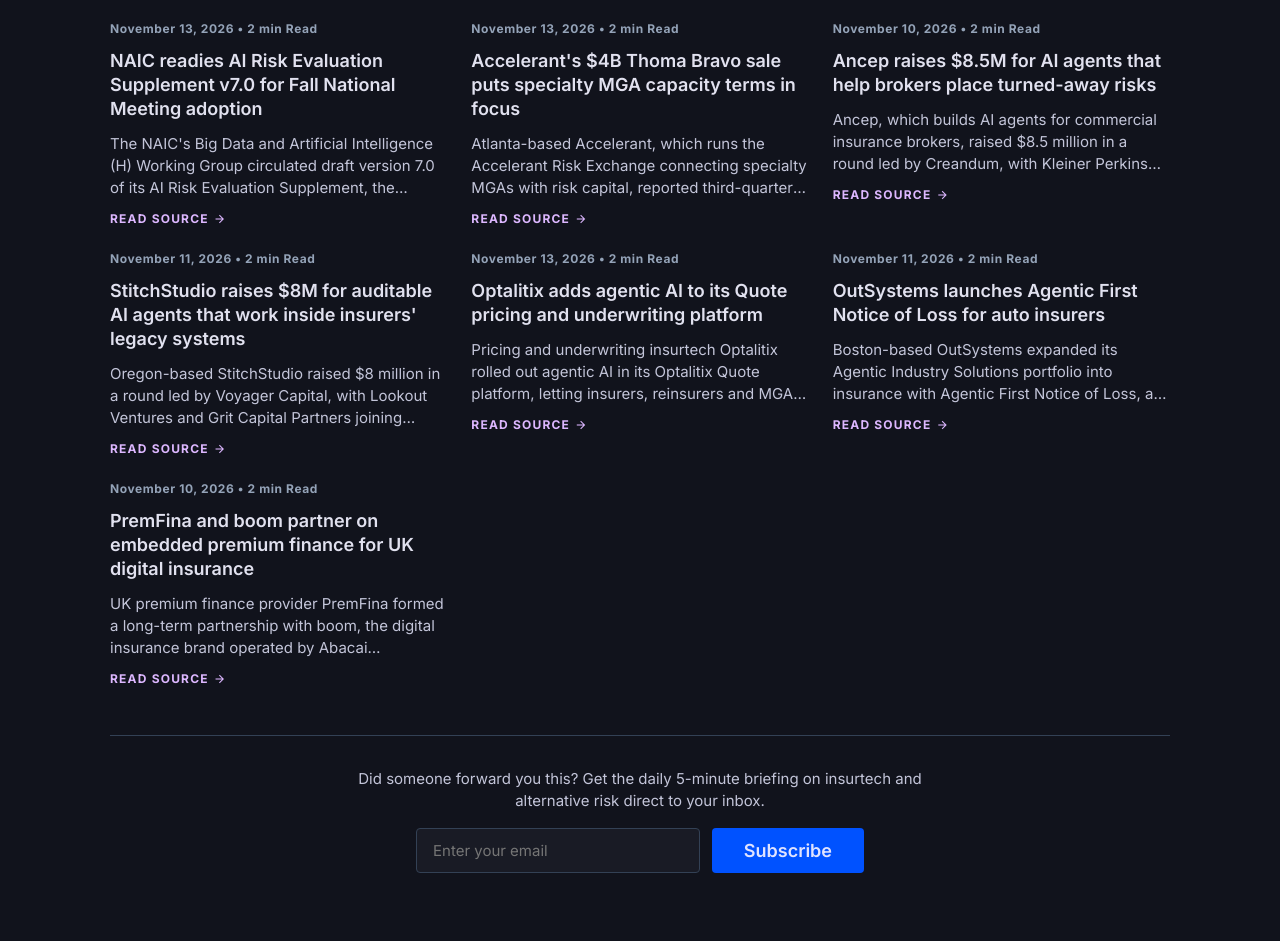
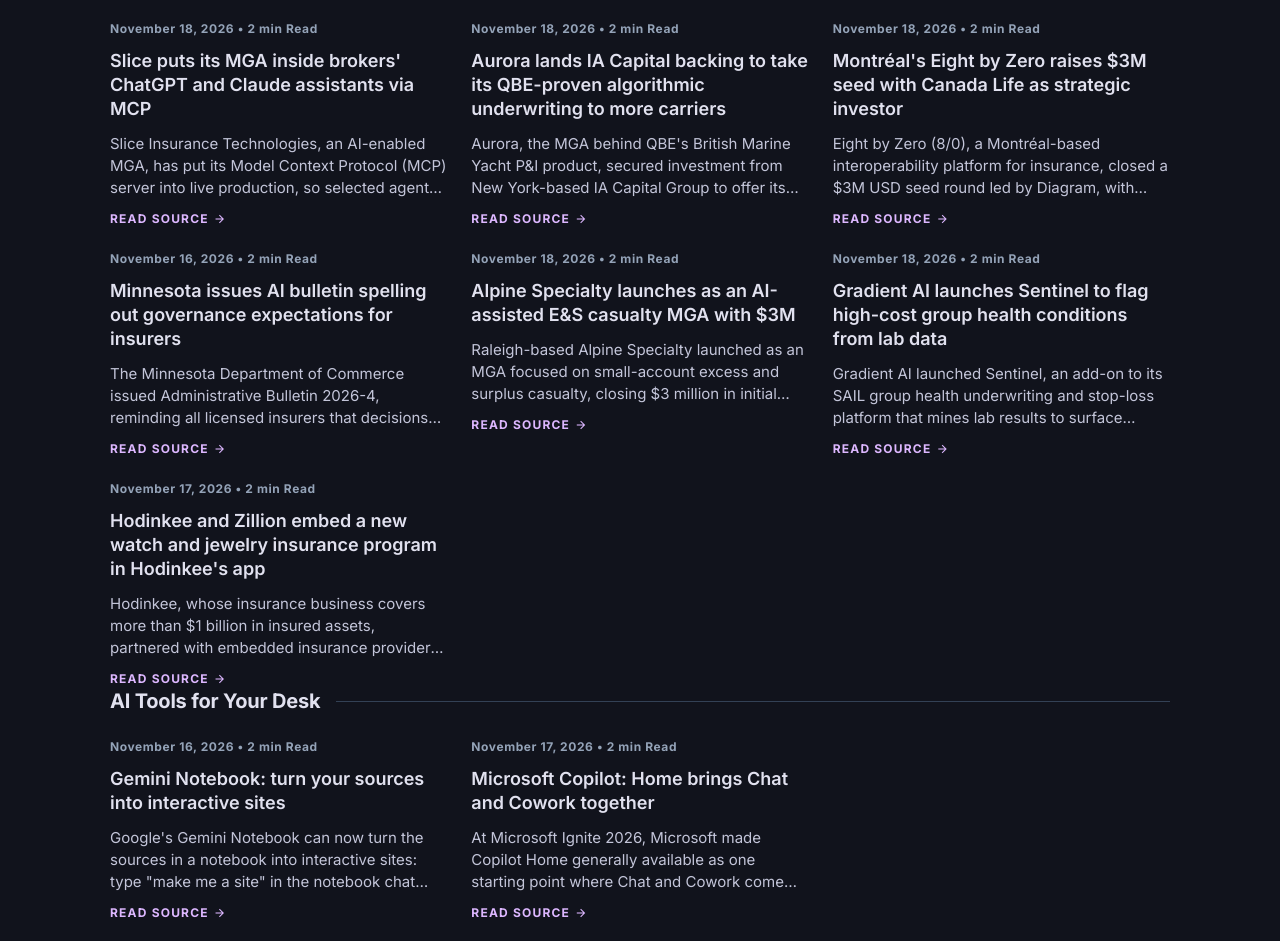
Before and after one commit to kevingkday/BinderBrief, a plain HTML site: page index.html in a window 1280 px wide. Shown: the part 471-1412 px from the top of the page. Drawn offline with nearby package versions, Linux system fonts and the light colour scheme.

Commit message:
Grokbot: Publish weekly briefing [2026-11-22] (7 articles)
Co-authored-by: Kevin Day <kevingkday@gmail.com>

```diff
--- a/index.html
+++ b/index.html
@@ -765,59 +765,84 @@
         <section id="daily-feed" class="stories-grid">
             <article class="story-card">
                 <div class="story-header">
-                    <span class="story-meta metadata-label">November 13, 2026 &bull; 2 min Read</span>
+                    <span class="story-meta metadata-label">November 18, 2026 &bull; 2 min Read</span>
                 </div>
-                <h3 class="story-title article-title"><a href="https://www.mcdermottlaw.com/insights/naic-releases-version-7-0-of-its-ai-risk-evaluation-supplement-ahead-of-fall-national-meeting/">NAIC readies AI Risk Evaluation Supplement v7.0 for Fall National Meeting adoption</a></h3>
-                <p class="story-summary body-summary">The NAIC&#x27;s Big Data and Artificial Intelligence (H) Working Group circulated draft version 7.0 of its AI Risk Evaluation Supplement, the optional exhibits market conduct and financial examiners use to ask insurers about their AI use, and plans to present it for adoption at the Fall National Meeting in Texas, November 14 to 17. The revision lets regulators exclude GLMs and other static, transparent predictive models from the Supplement altogether, adds guidance on judging &#x27;human in the loop&#x27; controls for agentic AI, and pairs questions with documentation requests so examiners can corroborate insurers&#x27; answers. It follows more than 20 comment letters from trade associations, vendors and AI-governance consultants, according to law firm McDermott.</p>
-                <a class="story-link metadata-label" href="https://www.mcdermottlaw.com/insights/naic-releases-version-7-0-of-its-ai-risk-evaluation-supplement-ahead-of-fall-national-meeting/">Read Source <span class="material-symbols-outlined material-icon-inline">arrow_forward</span></a>
+                <h3 class="story-title article-title"><a href="https://fintech.global/2026/11/18/slice-pushes-insurance-into-brokers-ai-assistants/">Slice puts its MGA inside brokers&#x27; ChatGPT and Claude assistants via MCP</a></h3>
+                <p class="story-summary body-summary">Slice Insurance Technologies, an AI-enabled MGA, has put its Model Context Protocol (MCP) server into live production, so selected agents, brokers and wholesalers can work with Slice directly from assistants such as ChatGPT and Claude instead of switching platforms. Slice Mind orchestrates tasks, the newly live RiskDNA supplies structured risk data, and Insurance Cloud Services carries out supported transactions while keeping policy records current. Access is limited to chosen partners, and every transaction still depends on underwriting rules, carrier authority and required sign-offs.</p>
+                <a class="story-link metadata-label" href="https://fintech.global/2026/11/18/slice-pushes-insurance-into-brokers-ai-assistants/">Read Source <span class="material-symbols-outlined material-icon-inline">arrow_forward</span></a>
             </article>
             <article class="story-card">
                 <div class="story-header">
-                    <span class="story-meta metadata-label">November 13, 2026 &bull; 2 min Read</span>
+                    <span class="story-meta metadata-label">November 18, 2026 &bull; 2 min Read</span>
                 </div>
-                <h3 class="story-title article-title"><a href="https://www.insurancebusinessmag.com/us/news/breaking-news/accelerants-4bn-sale-puts-specialty-capacity-terms-under-scrutiny-597289.aspx">Accelerant&#x27;s $4B Thoma Bravo sale puts specialty MGA capacity terms in focus</a></h3>
-                <p class="story-summary body-summary">Atlanta-based Accelerant, which runs the Accelerant Risk Exchange connecting specialty MGAs with risk capital, reported third-quarter Exchange Written Premium of $1.33 billion, up 27% year over year, with third-party direct written premium reaching 49% of volume versus 32% a year earlier. The results land as Thoma Bravo&#x27;s all-cash take-private deal, valued at more than $4 billion, heads toward an expected first-half 2027 close, and brokers placing business through MGAs on the exchange are watching whether the underlying capacity terms hold. Accelerant skipped its earnings call and is not issuing fourth-quarter or full-year guidance.</p>
-                <a class="story-link metadata-label" href="https://www.insurancebusinessmag.com/us/news/breaking-news/accelerants-4bn-sale-puts-specialty-capacity-terms-under-scrutiny-597289.aspx">Read Source <span class="material-symbols-outlined material-icon-inline">arrow_forward</span></a>
+                <h3 class="story-title article-title"><a href="https://www.insurancebusinessmag.com/uk/news/breaking-news/aurora-secures-us-backing-to-scale-algorithmic-underwriting-beyond-qbe-597838.aspx">Aurora lands IA Capital backing to take its QBE-proven algorithmic underwriting to more carriers</a></h3>
+                <p class="story-summary body-summary">Aurora, the MGA behind QBE&#x27;s British Marine Yacht P&amp;I product, secured investment from New York-based IA Capital Group to offer its white-labelled algorithmic underwriting-as-a-service model to other insurers writing complex and specialty lines; terms were not disclosed. On the QBE product, brokers can move from quote to bind in under 10 minutes, down from days, with AI ingesting unstructured email submissions while each product applies the carrier&#x27;s own appetite, pricing and brand under delegated authority. Aurora says the funding will pay for re-platforming as AI-native and scaling across more products and insurers.</p>
+                <a class="story-link metadata-label" href="https://www.insurancebusinessmag.com/uk/news/breaking-news/aurora-secures-us-backing-to-scale-algorithmic-underwriting-beyond-qbe-597838.aspx">Read Source <span class="material-symbols-outlined material-icon-inline">arrow_forward</span></a>
             </article>
             <article class="story-card">
                 <div class="story-header">
-                    <span class="story-meta metadata-label">November 10, 2026 &bull; 2 min Read</span>
+                    <span class="story-meta metadata-label">November 18, 2026 &bull; 2 min Read</span>
                 </div>
-                <h3 class="story-title article-title"><a href="https://ancep.com/blog/raise">Ancep raises $8.5M for AI agents that help brokers place turned-away risks</a></h3>
-                <p class="story-summary body-summary">Ancep, which builds AI agents for commercial insurance brokers, raised $8.5 million in a round led by Creandum, with Kleiner Perkins and Vicus Ventures participating alongside angel investors including a former Aon CFO and a former Marsh chairman. Its agents handle the routine stages of a placement: reading the client&#x27;s submission, building the broker&#x27;s standard documents and approaching insurers for terms by email, portal or API, all inside the policy admin systems, e-trade portals and CRMs brokers already run. The company said the funds will support growth and hiring.</p>
-                <a class="story-link metadata-label" href="https://ancep.com/blog/raise">Read Source <span class="material-symbols-outlined material-icon-inline">arrow_forward</span></a>
+                <h3 class="story-title article-title"><a href="https://www.eightbyzero.com/news/Seed_Round_Announcement">Montréal&#x27;s Eight by Zero raises $3M seed with Canada Life as strategic investor</a></h3>
+                <p class="story-summary body-summary">Eight by Zero (8/0), a Montréal-based interoperability platform for insurance, closed a $3M USD seed round led by Diagram, with Canada Life participating as a strategic investor and Munich Re Life US working with it on employee data connectivity for group and disability clients. The platform replaces hand-built, point-to-point employer integrations with a single connectivity layer, so carriers get current employee data on leaves, injuries, hour changes and departures for each line they write. Already in use with multiple carriers across North America, 8/0 will use the funds for product development, new lines of coverage and implementation capacity.</p>
+                <a class="story-link metadata-label" href="https://www.eightbyzero.com/news/Seed_Round_Announcement">Read Source <span class="material-symbols-outlined material-icon-inline">arrow_forward</span></a>
             </article>
             <article class="story-card">
                 <div class="story-header">
-                    <span class="story-meta metadata-label">November 11, 2026 &bull; 2 min Read</span>
+                    <span class="story-meta metadata-label">November 16, 2026 &bull; 2 min Read</span>
                 </div>
-                <h3 class="story-title article-title"><a href="https://thenextweb.com/news/stitchstudio-8m-insurance-ai-agents-voyager-capital">StitchStudio raises $8M for auditable AI agents that work inside insurers&#x27; legacy systems</a></h3>
-                <p class="story-summary body-summary">Oregon-based StitchStudio raised $8 million in a round led by Voyager Capital, with Lookout Ventures and Grit Capital Partners joining earlier backers ManchesterStory and BrokerTech Fund, following a $3 million seed round in 2025. Its AI agents connect to carriers&#x27; and brokers&#x27; existing systems rather than replacing them, with every action traceable and auditable, and handle tasks such as quote comparison, sales agent onboarding and billing checks for customers including M3 Insurance, Heffernan Insurance Brokers and Fidelity Life. The funding will go toward new products for employee benefits, life and annuities, and commercial property cover.</p>
-                <a class="story-link metadata-label" href="https://thenextweb.com/news/stitchstudio-8m-insurance-ai-agents-voyager-capital">Read Source <span class="material-symbols-outlined material-icon-inline">arrow_forward</span></a>
+                <h3 class="story-title article-title"><a href="https://mn.gov/commerce-stat/insurance/industry/bulletins/2026/minnesota_ai_bulletin_november_2026.pdf">Minnesota issues AI bulletin spelling out governance expectations for insurers</a></h3>
+                <p class="story-summary body-summary">The Minnesota Department of Commerce issued Administrative Bulletin 2026-4, reminding all licensed insurers that decisions made or supported by AI systems must comply with insurance laws, including unfair trade practice and unfair discrimination rules. The department encourages insurers to maintain a written AI Systems (AIS) Program with controls scaled to the risk of adverse consumer outcomes, including testing for errors and bias and accounting for reliance on third-party data and models. It also sets out the kind of information and documentation the department may request when investigating or examining an insurer&#x27;s AI use.</p>
+                <a class="story-link metadata-label" href="https://mn.gov/commerce-stat/insurance/industry/bulletins/2026/minnesota_ai_bulletin_november_2026.pdf">Read Source <span class="material-symbols-outlined material-icon-inline">arrow_forward</span></a>
             </article>
             <article class="story-card">
                 <div class="story-header">
-                    <span class="story-meta metadata-label">November 13, 2026 &bull; 2 min Read</span>
+                    <span class="story-meta metadata-label">November 18, 2026 &bull; 2 min Read</span>
                 </div>
-                <h3 class="story-title article-title"><a href="https://fintech.global/2026/11/13/optalitix-brings-agentic-ai-to-insurance-pricing/">Optalitix adds agentic AI to its Quote pricing and underwriting platform</a></h3>
-                <p class="story-summary body-summary">Pricing and underwriting insurtech Optalitix rolled out agentic AI in its Optalitix Quote platform, letting insurers, reinsurers and MGAs that build pricing in Excel and Python automate workflows such as reviewing claims history, spotting irregularities in loss data, assessing risk accumulation, checking quotes against authority limits and preparing renewals. The agents work on top of each insurer&#x27;s existing models, rules and sign-off procedures, do not set prices on their own, and log every action in an auditable trail. Through the Model Context Protocol, clients can connect assistants such as ChatGPT, Claude and Copilot to live quote data, with a further phase planned for Q1 2027.</p>
-                <a class="story-link metadata-label" href="https://fintech.global/2026/11/13/optalitix-brings-agentic-ai-to-insurance-pricing/">Read Source <span class="material-symbols-outlined material-icon-inline">arrow_forward</span></a>
+                <h3 class="story-title article-title"><a href="https://pulse2.com/alpine-specialty-launches-with-3-million-to-build-ai-assisted-underwriting-platform/">Alpine Specialty launches as an AI-assisted E&amp;S casualty MGA with $3M</a></h3>
+                <p class="story-summary body-summary">Raleigh-based Alpine Specialty launched as an MGA focused on small-account excess and surplus casualty, closing $3 million in initial financing led by Will Thorndike and naming James River veteran Allen Clyborne chief underwriting officer. Its proprietary Summit software uses agentic AI to collect and organize risk information, apply underwriting guidelines and prepare multiple coverage options, while human underwriters keep risk selection, pricing and binding decisions. Alpine will start with contractors&#x27; liability and plans to begin binding through appointed wholesale brokers in summer 2027.</p>
+                <a class="story-link metadata-label" href="https://pulse2.com/alpine-specialty-launches-with-3-million-to-build-ai-assisted-underwriting-platform/">Read Source <span class="material-symbols-outlined material-icon-inline">arrow_forward</span></a>
             </article>
             <article class="story-card">
                 <div class="story-header">
-                    <span class="story-meta metadata-label">November 11, 2026 &bull; 2 min Read</span>
+                    <span class="story-meta metadata-label">November 18, 2026 &bull; 2 min Read</span>
                 </div>
-                <h3 class="story-title article-title"><a href="https://www.outsystems.com/news/outsystems-launches-agentic-first-notice-of-loss">OutSystems launches Agentic First Notice of Loss for auto insurers</a></h3>
-                <p class="story-summary body-summary">Boston-based OutSystems expanded its Agentic Industry Solutions portfolio into insurance with Agentic First Notice of Loss, a pre-built solution that connects AI agents, customer applications and existing claims systems to modernize auto claims reporting and intake. Coverage, liability and payment decisions stay with human adjusters. Through a strategic partnership with roadside assistance technology provider Honk, the solution can arrange a tow while the policyholder reports the loss, with its status and ETA visible in the insurer&#x27;s app.</p>
-                <a class="story-link metadata-label" href="https://www.outsystems.com/news/outsystems-launches-agentic-first-notice-of-loss">Read Source <span class="material-symbols-outlined material-icon-inline">arrow_forward</span></a>
+                <h3 class="story-title article-title"><a href="https://www.gradientai.com/press-gradient-ai-launches-sentinel-group-health-solution/">Gradient AI launches Sentinel to flag high-cost group health conditions from lab data</a></h3>
+                <p class="story-summary body-summary">Gradient AI launched Sentinel, an add-on to its SAIL group health underwriting and stop-loss platform that mines lab results to surface potentially high-cost conditions before they appear on medical or pharmacy claims. Because it uses the same census data SAIL already relies on, underwriters get earlier lab-based signals layered onto existing claims insights without onboarding a new system. Gradient AI says the payoff is more accurate rate-setting and better Medical Loss Ratio performance for group health and stop-loss writers.</p>
+                <a class="story-link metadata-label" href="https://www.gradientai.com/press-gradient-ai-launches-sentinel-group-health-solution/">Read Source <span class="material-symbols-outlined material-icon-inline">arrow_forward</span></a>
             </article>
             <article class="story-card">
                 <div class="story-header">
-                    <span class="story-meta metadata-label">November 10, 2026 &bull; 2 min Read</span>
+                    <span class="story-meta metadata-label">November 17, 2026 &bull; 2 min Read</span>
                 </div>
-                <h3 class="story-title article-title"><a href="https://thepaypers.com/fintech/news/premfina-partners-with-boom-on-premium-finance-for-insurance-customers">PremFina and boom partner on embedded premium finance for UK digital insurance</a></h3>
-                <p class="story-summary body-summary">UK premium finance provider PremFina formed a long-term partnership with boom, the digital insurance brand operated by Abacai Technologies Limited, part of the Abacai group. Through a direct integration with PremFina&#x27;s technology platform, boom customers will be able to spread the cost of their premiums in instalments within boom&#x27;s own digital journey instead of paying the full amount upfront. boom said it selected PremFina after reviewing the market, citing its technology, service-based approach and ability to support a growing digital insurance business.</p>
-                <a class="story-link metadata-label" href="https://thepaypers.com/fintech/news/premfina-partners-with-boom-on-premium-finance-for-insurance-customers">Read Source <span class="material-symbols-outlined material-icon-inline">arrow_forward</span></a>
+                <h3 class="story-title article-title"><a href="https://www.prnewswire.com/news-releases/hodinkee-teams-up-with-zillion-to-create-a-new-digital-first-protection-program-for-watch-and-jewelry-collectors-302942196.html">Hodinkee and Zillion embed a new watch and jewelry insurance program in Hodinkee&#x27;s app</a></h3>
+                <p class="story-summary body-summary">Hodinkee, whose insurance business covers more than $1 billion in insured assets, partnered with embedded insurance provider Zillion, whose product is backed by Tokio Marine and AXA XL, on a new watch and jewelry protection program that launched November 16. The program embeds Zillion&#x27;s coverage, exclusive savings and concierge claims in Hodinkee&#x27;s mobile app for Hodinkee Community members and existing policyholders. It is available across the US, with Washington State coverage anticipated in early 2027.</p>
+                <a class="story-link metadata-label" href="https://www.prnewswire.com/news-releases/hodinkee-teams-up-with-zillion-to-create-a-new-digital-first-protection-program-for-watch-and-jewelry-collectors-302942196.html">Read Source <span class="material-symbols-outlined material-icon-inline">arrow_forward</span></a>
+            </article>
+        </section>
+
+        <!-- AI Tools Section -->
+        <div class="section-divider">
+            <h2 class="headline-section section-title">AI Tools for Your Desk</h2>
+            <div class="divider-line"></div>
+        </div>
+
+        <section id="ai-tools" class="stories-grid">
+            <article class="story-card">
+                <div class="story-header">
+                    <span class="story-meta metadata-label">November 16, 2026 &bull; 2 min Read</span>
+                </div>
+                <h3 class="story-title article-title"><a href="https://blog.google/innovation-and-ai/products/gemini-notebook/interactive-sites/">Gemini Notebook: turn your sources into interactive sites</a></h3>
+                <p class="story-summary body-summary">Google&#x27;s Gemini Notebook can now turn the sources in a notebook into interactive sites: type &quot;make me a site&quot; in the notebook chat with a description, such as an interactive dashboard to explore data or a project tracker for tasks and deadlines, then open it in a new tab or share it. The feature is rolling out globally on the web for users 18+, including Google Workspace subscribers, and is coming soon to the mobile app. Practical use: load a client&#x27;s policy wordings, schedules and loss runs into a notebook and ask for a renewal tracker site that lists key dates, limits and open items to review with the client, then check it against the documents.</p>
+                <a class="story-link metadata-label" href="https://blog.google/innovation-and-ai/products/gemini-notebook/interactive-sites/">Read Source <span class="material-symbols-outlined material-icon-inline">arrow_forward</span></a>
+            </article>
+            <article class="story-card">
+                <div class="story-header">
+                    <span class="story-meta metadata-label">November 17, 2026 &bull; 2 min Read</span>
+                </div>
+                <h3 class="story-title article-title"><a href="https://www.microsoft.com/en-us/copilot/blog/2026/11/17/copilot-at-microsoft-ignite-expanding-whats-possible-with-intelligence-built-for-work/">Microsoft Copilot: Home brings Chat and Cowork together</a></h3>
+                <p class="story-summary body-summary">At Microsoft Ignite 2026, Microsoft made Copilot Home generally available as one starting point where Chat and Cowork come together: ask a quick question in Chat or hand off a whole workflow to Cowork, with Auto routing choosing the right models and effort for each task, and OpenAI or Anthropic models selectable under organizational policy. Microsoft says Work IQ reasons over your emails, Teams meetings and chats, and documents to find what matters for the task at hand. Practical use: ask Copilot to gather everything on a commercial renewal from email threads, Teams meeting notes and Word memos into one summary of open underwriter questions before you call the client.</p>
+                <a class="story-link metadata-label" href="https://www.microsoft.com/en-us/copilot/blog/2026/11/17/copilot-at-microsoft-ignite-expanding-whats-possible-with-intelligence-built-for-work/">Read Source <span class="material-symbols-outlined material-icon-inline">arrow_forward</span></a>
             </article>
         </section>
 
```
Also changed, not shown: rss.xml (+50 -36 lines).
